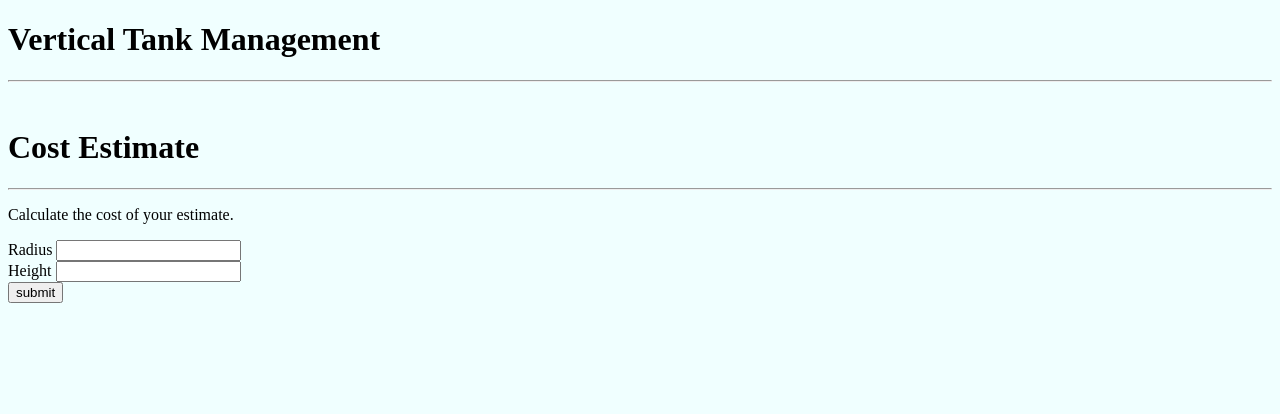
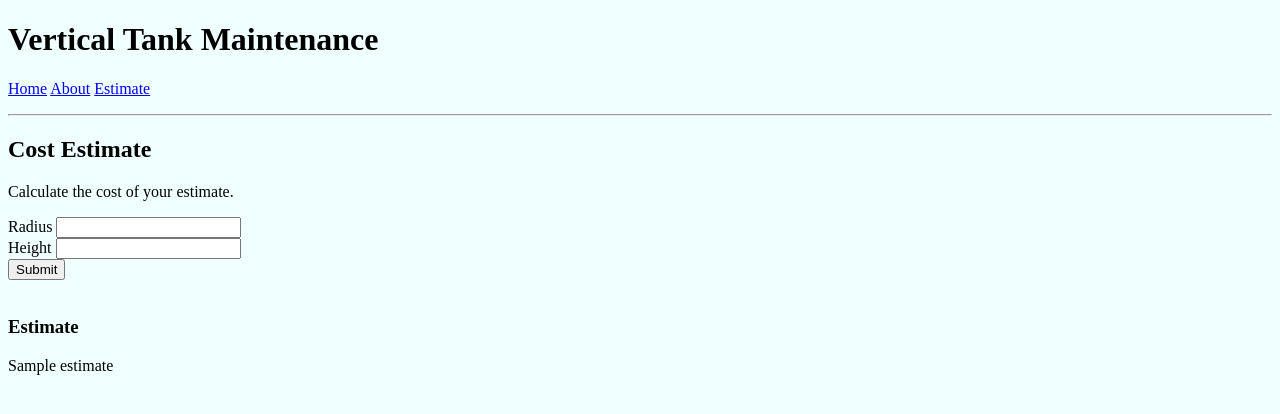
Before and after one commit to MatthewKolet/flask, a Flask app: template templates/estimate.html in a window 1280 px wide. Shown: the top 414 px of the page. Run offline with Flask 2, Linux system fonts and the light colour scheme; the template is opened without the code that fills it: most values are stand-ins (such as "Sample title", 1, 10 or a date in 2020).

Commit message:
getting response on other page

```diff
--- a/app.py
+++ b/app.py
@@ -1,4 +1,4 @@
-from flask import Flask
+from flask import Flask, redirect, request, url_for
 from flask import render_template
 
 app = Flask(__name__)
@@ -17,8 +17,10 @@ def estimate():
         form = request.form
         radius = form['radius']
         height = form['height']
-        top_area = 3.14 * radius^2
-        sides_area = 2(3.14(radius*height))
+        radius = float(radius)
+        height = float(height)
+        top_area = 3.14 * radius**2
+        sides_area = 2*3.14*radius*height
         total_area = top_area + sides_area
         total_sqft = total_area / 144
         material_cost = 25
@@ -26,8 +28,9 @@ def estimate():
         labor_cost = 15
         total_labor_cost = labor_cost * total_sqft
         total_cost_estimate = total_material_cost + total_labor_cost
-        return redirect(url_for('index'))
-    return redirect(url_for('index'))
+        total_cost_estimate = str(total_cost_estimate)
+        return(total_cost_estimate)
+    return(render_template('estimate.html', pageTitle="Estimate"))
 
 if __name__ == '__main__':
     app.run(debug=True)
--- a/templates/base.html
+++ b/templates/base.html
@@ -3,19 +3,22 @@
 <head>
     <meta charset="UTF-8">
     <meta name="viewport" content="width=device-width, initial-scale=1.0">
-    <title>{{pageTitle}}</title>
+    <title>{{ pageTitle }}</title>
     <link rel="stylesheet" type="text/css" href="{{ url_for('static', filename='css/stylesheet.css') }}">
 </head>
 <body>
-    <div>
-        <h1>Vertical Tank Management</h1>
-        <hr>
-        <br>
 
+    <h1>Vertical Tank Maintenance</h1>
+
+    <p>
+        <a href="http://127.0.0.1:5000">Home</a>
+        <a href="http://127.0.0.1:5000/about">About</a>
+        <a href="http://127.0.0.1:5000/estimate">Estimate</a>
+    </p>
+    <hr/>
         {% block body %}
 
         {% endblock %}
 
-    </div>
 </body>
 </html>
--- a/templates/estimate.html
+++ b/templates/estimate.html
@@ -1,18 +1,19 @@
 {% extends 'base.html' %} {% block body %}
 
-<h1>Cost Estimate</h1>
-<hr/>
+<h2>Cost Estimate</h2>
 <p>Calculate the cost of your estimate.</p>
 <form action="/estimate" method="POST">
 
     <label for="radius">Radius</label>
-    <input type="text" id="radius" name="radius" />
+    <input type="number" id="radius" name="radius" />
     <br />
     <label for="height">Height</label>
-    <input type="text" id="height" name="height" />
+    <input type="number" id="height" name="height" />
     <br />
-    <input type="submit" id="submit" value="submit" />
+    <input type="submit" id="submit" value="Submit" />
 
 </form>
-
+<br/>
+<h3>Estimate</h3>
+<p>{{estimate}}</p>
 {% endblock %}
```
Also changed, not shown: templates/index.html (+8 -2 lines), templates/mike.html (+4 -3 lines), static/css/images/above_ground_vertical_tanks.jpg (renamed from above_ground_vertical_tanks.jpg).
